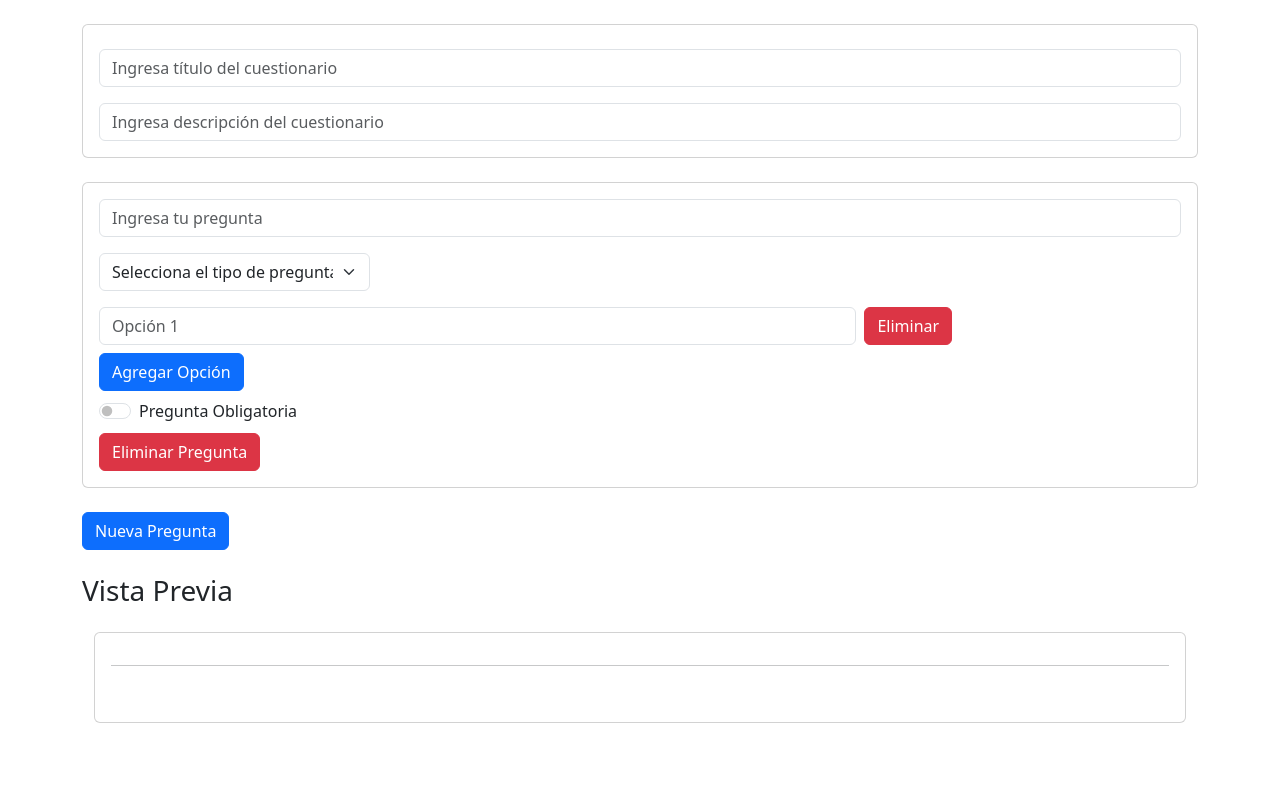
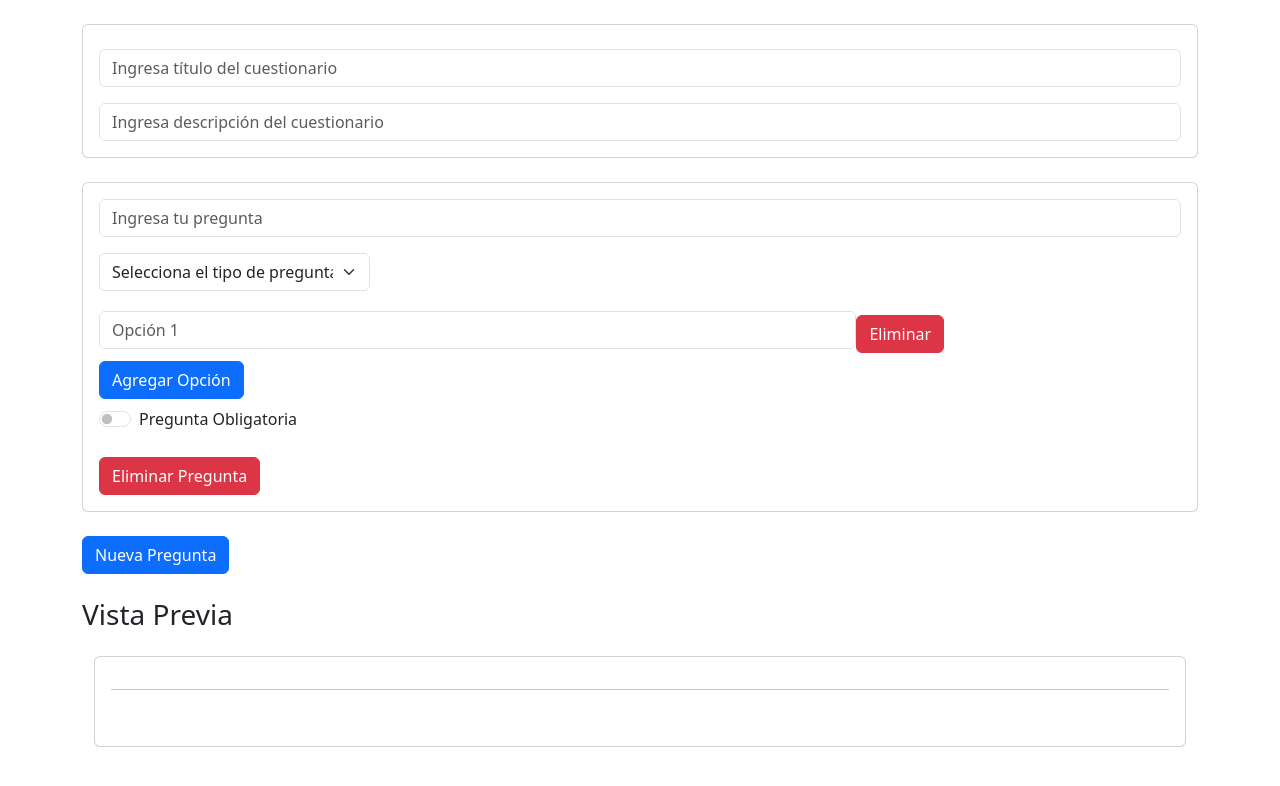
Before and after one commit to manue1666/PROYECTO, a React (Create React App) app: page /createq in a window 1280 px wide. Shown: the top 786 px of the page. Built offline with nearby package versions, Linux system fonts and the light colour scheme.

Commit message:
Palabra cuestionarios en home dirige a crear cuestionario

```diff
--- a/src/CreateQ.js
+++ b/src/CreateQ.js
@@ -151,7 +151,7 @@ const CreateQ = () => {
                     value={opcion}
                     onChange={(e) => handleOptionChange(qIndex, oIndex, e)}
                   />
-                  <Button variant="danger" className="ms-2" onClick={() => removeOption(qIndex, oIndex)}>Eliminar</Button>
+                  <Button variant="danger" className="mt-2" onClick={() => removeOption(qIndex, oIndex)}>Eliminar</Button>
                 </div>
               ))}
               <Button className="mt-2" onClick={() => addOption(qIndex)}>Agregar Opción</Button>
@@ -165,7 +165,7 @@ const CreateQ = () => {
               checked={pregunta.obligatoria}
               onChange={(e) => handleObligatoriaChange(qIndex, e)}
             />
-            <Button variant="danger" className="mt-2" onClick={() => removeQuestion(qIndex)}>Eliminar Pregunta</Button>
+            <Button variant="danger" className="mt-4" onClick={() => removeQuestion(qIndex)}>Eliminar Pregunta</Button>
           </Card.Body>
         </Card>
       ))}
--- a/src/Home.js
+++ b/src/Home.js
@@ -6,7 +6,7 @@ return (
     <>
     <Navbar bg="dark" variant="dark">
         <Container>
-        <Navbar.Brand href="/">Cuestionarios</Navbar.Brand>
+        <Navbar.Brand href="/createq">Cuestionarios</Navbar.Brand>
         <Nav className="me-auto">
             <Nav.Link href="/inicio_sesion">Login</Nav.Link>
             <Nav.Link href="/sing_in">regist</Nav.Link>
```
